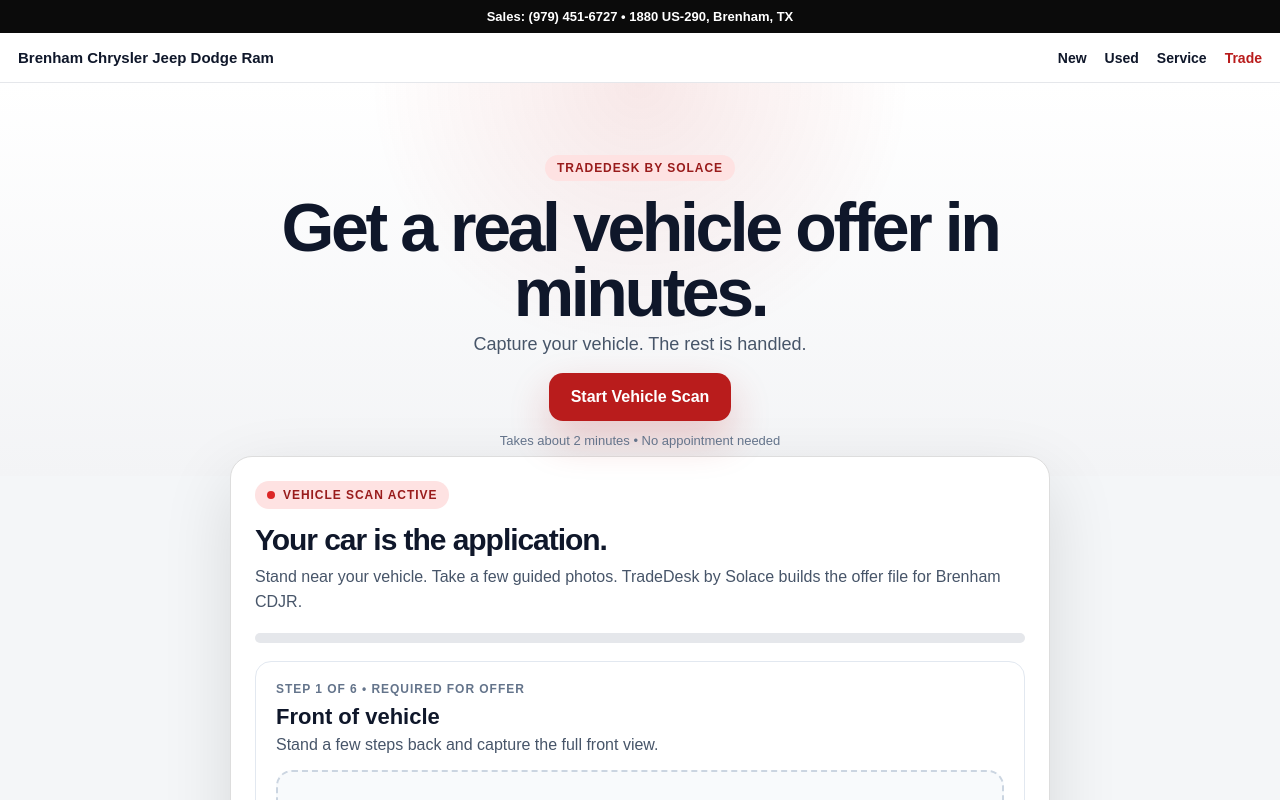
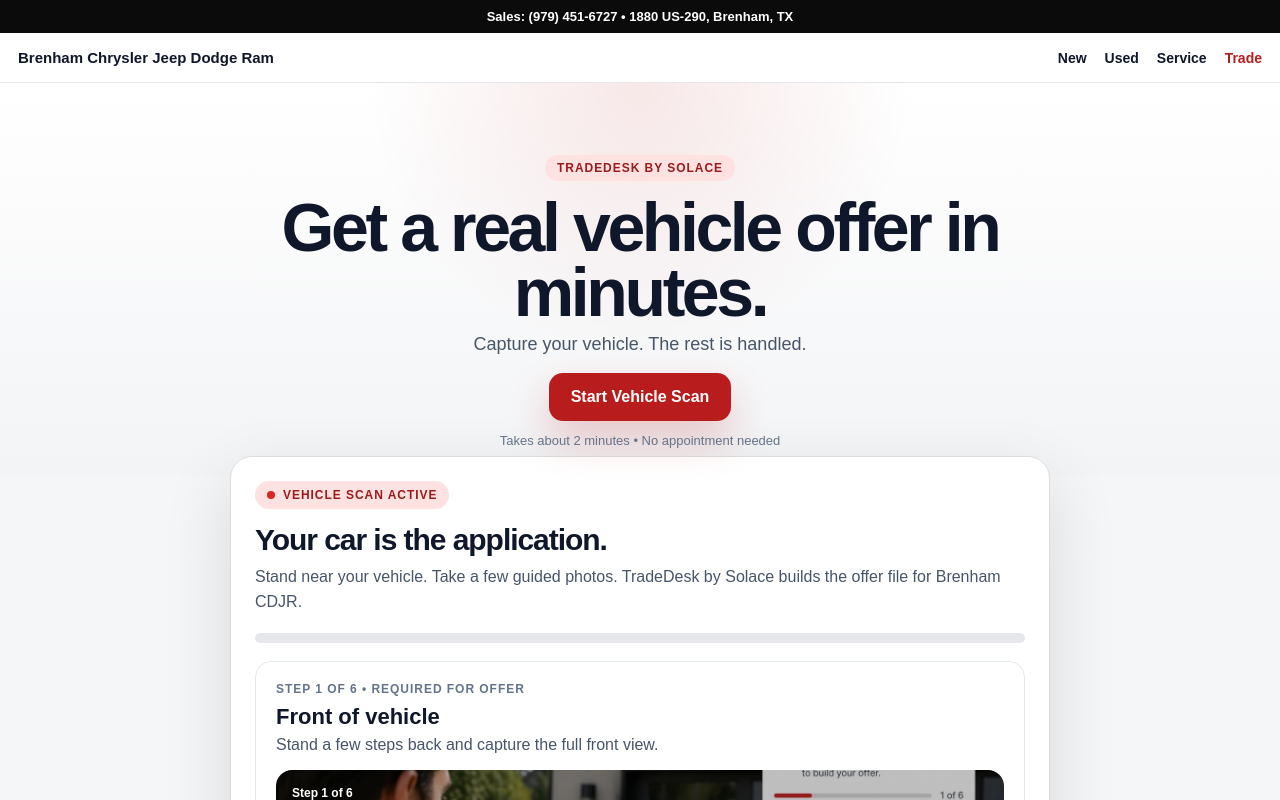
Before and after one commit to zlomke76-del/solacetrade, a Next.js app: page / in a window 1280 px wide. Both pictures are taken after a click on the button "Start Vehicle Scan". Shown: the top 800 px of the page. Built offline with nearby package versions, Linux system fonts and the light colour scheme.

Commit message:
Update TradeDesk.tsx

```diff
--- a/components/TradeDesk.tsx
+++ b/components/TradeDesk.tsx
@@ -358,12 +358,10 @@
 
 <label
   style={{
+    position: "relative",
     display: "block",
-                  padding: 28,
-                  border: "2px dashed #cbd5e1",
     borderRadius: 16,
-                  background: "#f8fafc",
-                  textAlign: "center",
+    overflow: "hidden",
     cursor: "pointer",
   }}
 >
@@ -375,27 +373,69 @@
     style={{ display: "none" }}
   />
 
+  {/* Background Image */}
+  <img
+    src="/images/vehicle_scan_01.png"
+    style={{
+      width: "100%",
+      height: 320,
+      objectFit: "cover",
+      filter: "brightness(0.75)",
+    }}
+  />
+
+  {/* Overlay */}
   <div
     style={{
-                    width: 52,
-                    height: 52,
-                    margin: "0 auto 12px",
-                    borderRadius: 999,
-                    background: isInternal ? "#0f172a" : "#b91c1c",
+      position: "absolute",
+      inset: 0,
+      display: "flex",
+      flexDirection: "column",
+      justifyContent: "space-between",
+      padding: 16,
       color: "white",
+    }}
+  >
+    {/* Step */}
+    <div style={{ fontSize: 12, fontWeight: 900 }}>
+      Step {stepIndex + 1} of {captureSteps.length}
+    </div>
+
+    {/* Center Capture Button */}
+    <div
+      style={{
         display: "grid",
         placeItems: "center",
-                    fontSize: 26,
+      }}
+    >
+      <div
+        style={{
+          width: 70,
+          height: 70,
+          borderRadius: "50%",
+          background: "rgba(255,255,255,0.9)",
+          display: "grid",
+          placeItems: "center",
+          fontSize: 28,
           fontWeight: 900,
+          color: "#0f172a",
+          boxShadow: "0 10px 30px rgba(0,0,0,0.3)",
         }}
       >
         +
       </div>
+    </div>
 
-                <strong>Open camera</strong>
-                <p style={{ margin: "6px 0 0", color: "#64748b", fontSize: 13 }}>
-                  Tap to take the {currentStep.label.toLowerCase()} photo.
-                </p>
+    {/* Instruction */}
+    <div
+      style={{
+        fontSize: 13,
+        opacity: 0.9,
+      }}
+    >
+      Tap to capture the {currentStep.label.toLowerCase()}
+    </div>
+  </div>
 </label>
             </div>
 
```
Lines whose indentation alone changed are shown as unchanged.
